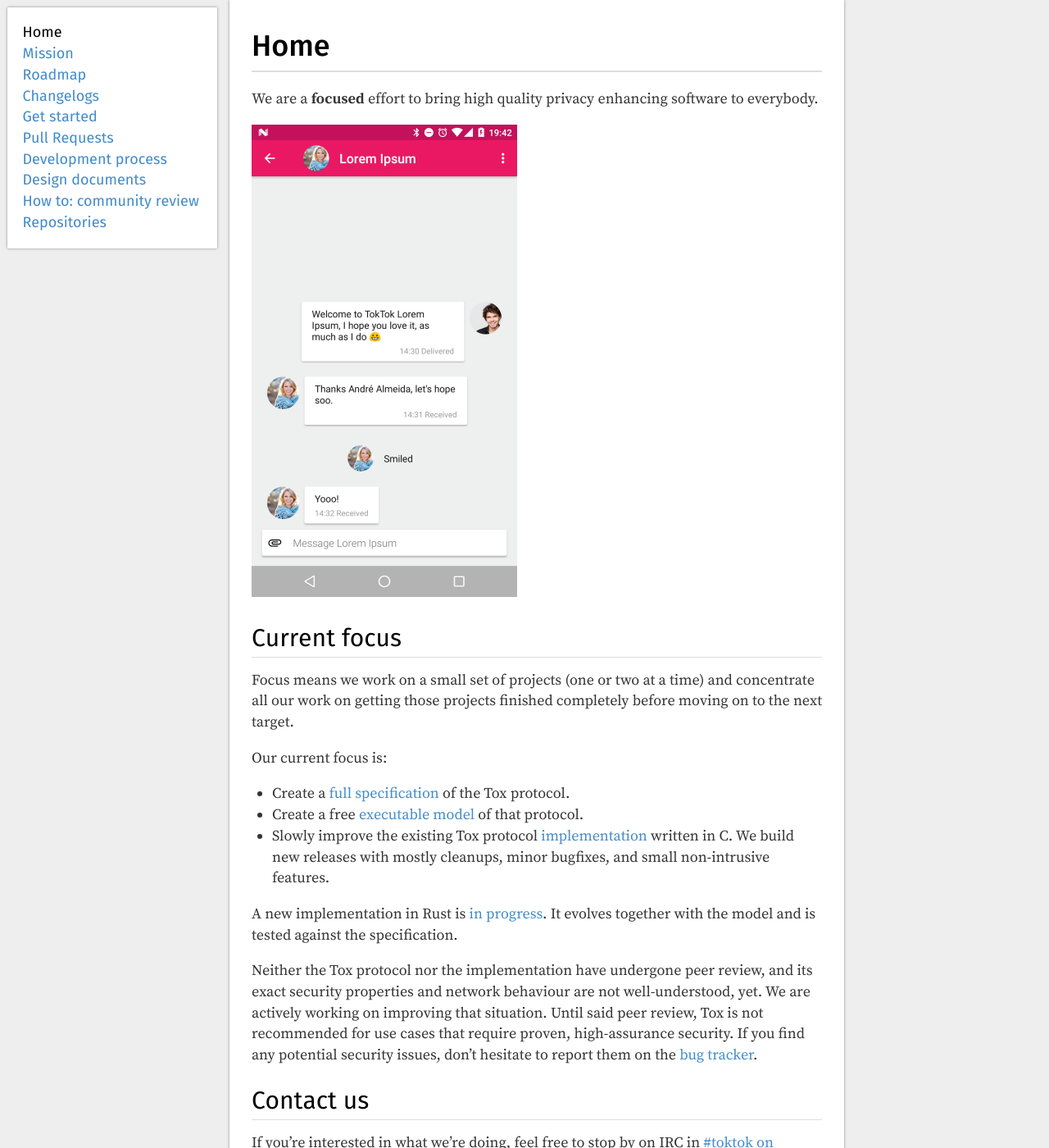
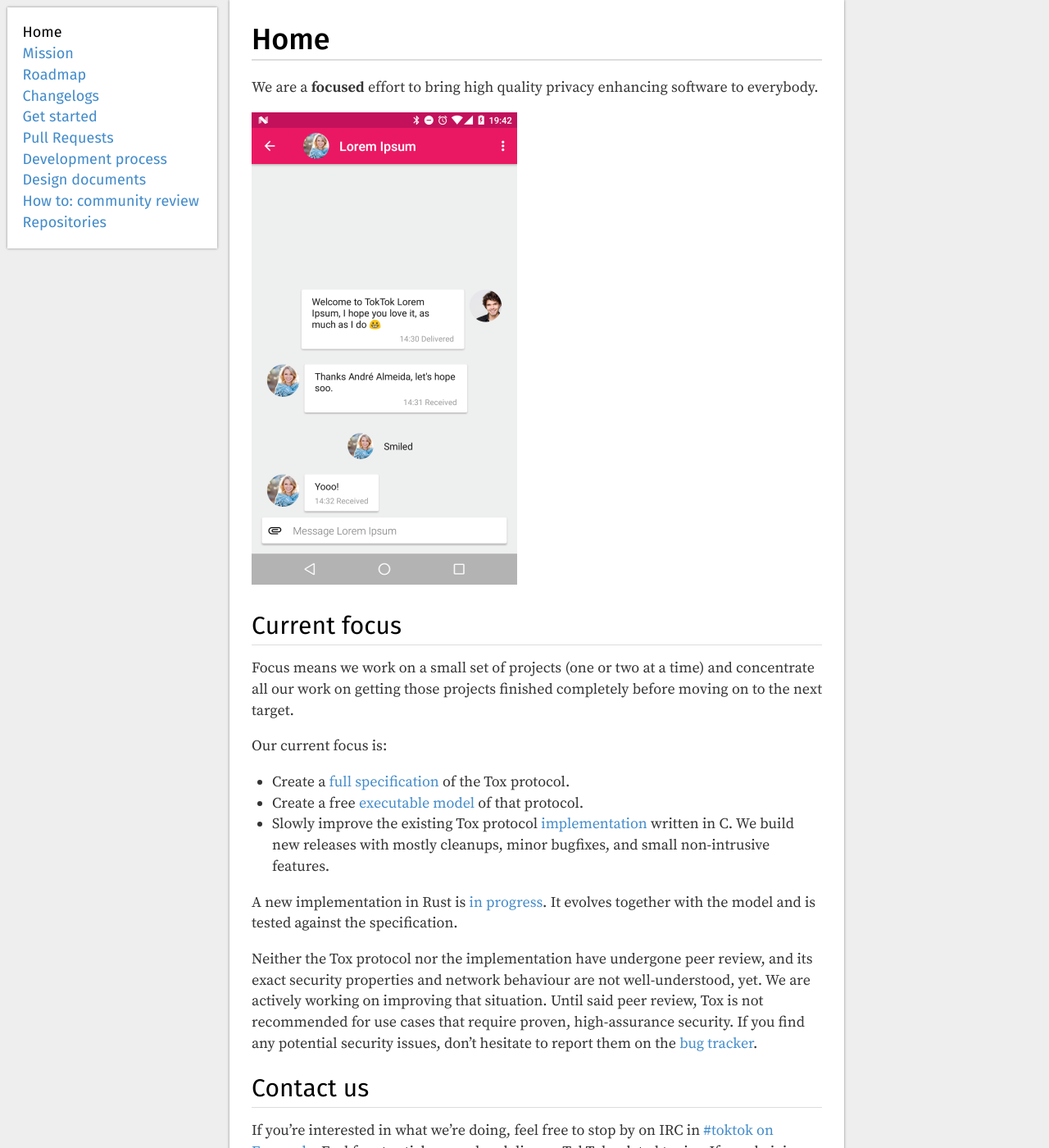
Before and after one commit to TokTok/website, a Jekyll site: the page built from toktok/index.md, in a window 1280 px wide and 1400 px high. Shown: the whole window at 82% size. Built offline with Jekyll 4.4.1, drawn with Linux system fonts in a browser that asks for light colours.

Commit message:
Convert rust.css into scss and merge into main.scss.

```diff
--- a/toktok/_sass/_main.scss
+++ b/toktok/_sass/_main.scss
@@ -1,3 +1,57 @@
+/**
+ * Copyright 2013-2014 The Rust Project Developers. See the COPYRIGHT
+ * file at the top-level directory of this distribution and at
+ * http://rust-lang.org/COPYRIGHT.
+ * With elements taken from Bootstrap v3.0.2 (MIT licensed).
+ *
+ * Licensed under the Apache License, Version 2.0 <LICENSE-APACHE or
+ * http://www.apache.org/licenses/LICENSE-2.0> or the MIT license
+ * <LICENSE-MIT or http://opensource.org/licenses/MIT>, at your
+ * option. This file may not be copied, modified, or distributed
+ * except according to those terms.
+ */
+
+@font-face {
+    font-family: 'Fira Sans';
+    font-style: normal;
+    font-weight: 400;
+    src: local('Fira Sans'), url("../fonts/FiraSans-Regular.woff") format('woff');
+}
+@font-face {
+    font-family: 'Fira Sans';
+    font-style: normal;
+    font-weight: 500;
+    src: local('Fira Sans Medium'), url("../fonts/FiraSans-Medium.woff") format('woff');
+}
+@font-face {
+    font-family: 'Source Serif Pro';
+    font-style: normal;
+    font-weight: 400;
+    src: local('Source Serif Pro'), url("../fonts/SourceSerifPro-Regular.woff") format('woff');
+}
+@font-face {
+    font-family: 'Source Serif Pro';
+    font-style: italic;
+    font-weight: 400;
+    src: local('Heuristica Italic'), url("../fonts/Heuristica-Italic.woff") format('woff');
+}
+@font-face {
+    font-family: 'Source Serif Pro';
+    font-style: normal;
+    font-weight: 700;
+    src: local('Source Serif Pro Bold'), url("../fonts/SourceSerifPro-Bold.woff") format('woff');
+}
+@font-face {
+    font-family: 'Source Code Pro';
+    font-style: normal;
+    font-weight: 400;
+    src: local('Source Code Pro'), url("../fonts/SourceCodePro-Regular.woff") format('woff');
+}
+
+*:not(body) {
+  box-sizing: border-box;
+}
+
 html {
   background-color: #eee;
 }
@@ -5,6 +59,28 @@ html {
 body {
   background-color: #fff;
   box-shadow: 0 0 3px #888;
+  margin: 0 auto;
+  padding: 0;
+  font-family: "Source Serif Pro", Georgia, Times, "Times New Roman", serif;
+  font-size: 18px;
+  color: #333;
+  line-height: 1.428571429;
+
+  -webkit-font-feature-settings: "kern", "liga";
+  font-feature-settings: "kern", "liga";
+
+  @media (min-width: 768px) {
+    max-width: 750px;
+  }
+
+  @media (min-width: 1600px) {
+    max-width: 1000px;
+  }
+
+  @media (max-width: 1360px) and (min-width: 800px) {
+    margin-left: 280px;
+    margin-right: 0;
+  }
 }
 
 #content {
@@ -19,18 +95,135 @@ body {
   }
 }
 
-h1 {
-  color: #38761d;
+h1, h2, h3, h4, h5, h6, nav {
+  font-family: "Fira Sans", "Helvetica Neue", Helvetica, Arial, sans-serif;
 }
 
-h2.subtitle {
-  color: #666;
-  font-size: 17px;
-  border: none;
+h1, h2, h3, h4, h5, h6, .nav-title {
+  // Reset paragraph counter on every header.
+  counter-reset: paragraph;
+  color: black;
+  font-weight: 400;
+  line-height: 1.1;
 }
 
-h2, h3, h4, h5, h6 {
+h1 a:link, h1 a:visited, h2 a:link, h2 a:visited, h3 a:link, h3 a:visited,
+h4 a:link, h4 a:visited, h5 a:link, h5 a:visited {
   color: black;
+}
+
+h1 a:hover, h2 a:hover, h3 a:hover, h4 a:hover, h5 a:hover {
+  text-decoration: none;
+}
+
+h1, h2, h3 {
+  margin-top: 20px;
+  margin-bottom: 15px;
+}
+
+h1 {
+  font-size: 28px;
+  font-weight: 500;
+  padding: .1em 0;
+  border-bottom: 2px solid #ddd;
+  margin-bottom: 20px;
+
+  .title {
+    line-height: 1.5em;
+  }
+}
+
+h2 {
+  font-size: 26px;
+  padding: .2em 0;
+  border-bottom: 1px solid #ddd;
+
+  .subtitle {
+    color: #666;
+    font-size: 17px;
+    border: none;
+  }
+}
+
+h3 {
+  font-size: 24px;
+  padding: .2em 0;
+  border-bottom: 1px solid #DDE8FC;
+}
+
+h4, h5, h6, .nav-title {
+  margin-top: 12px;
+  margin-bottom: 10px;
+  padding: 5px 0;
+}
+
+h4, .nav-title {
+  font-size: 22px;
+}
+
+h5, h6 {
+  text-decoration: underline;
+}
+
+h5 {
+  font-size: 20px;
+}
+
+h6 {
+  font-size: 18px;
+}
+
+@media (min-width: 992px) {
+  h1 {
+    font-size: 36px;
+  }
+
+  h2 {
+    font-size: 30px;
+  }
+
+  h3 {
+    font-size: 26px;
+  }
+}
+
+// Number paragraphs
+p > a.paragraph {
+  align: left;
+  position: absolute;
+  margin-left: -29px;
+  color: #CCC;
+}
+
+p, nav {
+  margin: 0 0 1em 0;
+}
+
+img {
+  max-width: 100%;
+
+  .emoji {
+    margin: 0 !important;
+    display: inline !important;
+  }
+}
+
+nav {
+  column-count: auto;
+  -moz-column-count: auto;
+  -webkit-column-count: auto;
+
+  ul {
+    display: block;
+    list-style-type: none;
+    margin: 0;
+    padding-left: 2em;
+
+    // Only display one level of hierarchy in the TOC
+    ul {
+      display: block;
+    }
+  }
 }
 
 #sidemenu {
@@ -63,6 +256,78 @@ h2, h3, h4, h5, h6 {
   }
 }
 
+a {
+  text-decoration: none;
+  color: #428BCA;
+  background: transparent;
+
+  &:hover, &:focus {
+    color: #2A6496;
+    text-decoration: underline;
+  }
+
+  &:focus {
+    outline: thin dotted #333;
+    outline: 5px auto -webkit-focus-ring-color;
+    outline-offset: -2px;
+  }
+
+  &:hover, &:active {
+    outline: 0;
+  }
+
+  &> code {
+    color: #428bca;
+  }
+}
+
+pre, code {
+  font-family: "Source Code Pro", Menlo, Monaco, Consolas, "DejaVu Sans Mono", monospace;
+  word-wrap: break-word;
+}
+
+pre {
+  border-left: 2px solid #eee;
+  white-space: pre-wrap;
+  padding: 14px;
+  padding-right: 0;
+  margin: 20px 0;
+  font-size: 13px;
+  word-break: break-all;
+
+  @media (min-width: 1170px) {
+    font-size: 15px;
+  }
+
+  code {
+    padding: 0;
+    font-size: inherit;
+    color: inherit;
+  }
+}
+
+code {
+  padding: 0 2px;
+  color: #8d1a38;
+}
+
+table {
+  border-collapse: collapse;
+  border-spacing: 0;
+  margin-bottom: 1em;
+  overflow-x: auto;
+  display: block;
+
+  tr .odd {
+    background: #eee;
+  }
+
+  td, th {
+    border: 1px solid #ddd;
+    padding: 5px;
+  }
+}
+
 figure {
   margin-left: 0;
 }
@@ -73,6 +338,22 @@ figure {
 
 .dt {
   color: brown;
+}
+
+ul, ol {
+  padding-left: 25px;
+}
+
+ul ul, ol ul, ul ol, ol ol {
+  margin-bottom: 0;
+}
+
+dl {
+  margin-bottom: 20px;
+}
+
+dd {
+  margin-left: 0;
 }
 
 tr.packet-row:nth-child(odd) {
@@ -122,7 +403,43 @@ tr.packet-row:nth-child(odd) {
   }
 }
 
-img.emoji {
-  margin: 0 !important;
-  display: inline !important;
+@media print {
+  * {
+    text-shadow: none !important;
+    color: #000 !important;
+    background: transparent !important;
+    box-shadow: none !important;
+  }
+  a, a:visited {
+    text-decoration: underline;
+  }
+  p a[href]:after {
+    content: " (" attr(href) ")";
+  }
+  footer a[href]:after {
+    content: "";
+  }
+  a[href^="javascript:"]:after, a[href^="#"]:after {
+    content: "";
+  }
+  pre {
+    border: 1px solid #999;
+    page-break-inside: avoid;
+  }
+  @page {
+    margin: 2cm .5cm;
+  }
+  h1:not(.title), h2, h3 {
+    border-bottom: 0 none;
+  }
+  p, h2, h3 {
+    orphans: 3;
+    widows: 3;
+  }
+  h2, h3 {
+    page-break-after: avoid;
+  }
+  table td, table th {
+    background-color: #fff !important;
+  }
 }
--- a/toktok/_sass/_rust.scss
+++ /dev/null
@@ -1,332 +0,0 @@
-/**
- * Copyright 2013-2014 The Rust Project Developers. See the COPYRIGHT
- * file at the top-level directory of this distribution and at
- * http://rust-lang.org/COPYRIGHT.
- * With elements taken from Bootstrap v3.0.2 (MIT licensed).
- *
- * Licensed under the Apache License, Version 2.0 <LICENSE-APACHE or
- * http://www.apache.org/licenses/LICENSE-2.0> or the MIT license
- * <LICENSE-MIT or http://opensource.org/licenses/MIT>, at your
- * option. This file may not be copied, modified, or distributed
- * except according to those terms.
- */
-@font-face {
-    font-family: 'Fira Sans';
-    font-style: normal;
-    font-weight: 400;
-    src: local('Fira Sans'), url("../fonts/FiraSans-Regular.woff") format('woff');
-}
-@font-face {
-    font-family: 'Fira Sans';
-    font-style: normal;
-    font-weight: 500;
-    src: local('Fira Sans Medium'), url("../fonts/FiraSans-Medium.woff") format('woff');
-}
-@font-face {
-    font-family: 'Source Serif Pro';
-    font-style: normal;
-    font-weight: 400;
-    src: local('Source Serif Pro'), url("../fonts/SourceSerifPro-Regular.woff") format('woff');
-}
-@font-face {
-    font-family: 'Source Serif Pro';
-    font-style: italic;
-    font-weight: 400;
-    src: local('Heuristica Italic'), url("../fonts/Heuristica-Italic.woff") format('woff');
-}
-@font-face {
-    font-family: 'Source Serif Pro';
-    font-style: normal;
-    font-weight: 700;
-    src: local('Source Serif Pro Bold'), url("../fonts/SourceSerifPro-Bold.woff") format('woff');
-}
-@font-face {
-    font-family: 'Source Code Pro';
-    font-style: normal;
-    font-weight: 400;
-    src: local('Source Code Pro'), url("../fonts/SourceCodePro-Regular.woff") format('woff');
-}
-
-*:not(body) {
-    box-sizing: border-box;
-}
-
-/* General structure */
-
-body {
-    background-color: white;
-    margin: 0 auto;
-    padding: 0;
-    font-family: "Source Serif Pro", Georgia, Times, "Times New Roman", serif;
-    font-size: 18px;
-    color: #333;
-    line-height: 1.428571429;
-
-    -webkit-font-feature-settings: "kern", "liga";
-    font-feature-settings: "kern", "liga";
-}
-@media (min-width: 768px) {
-    body {
-        max-width: 750px;
-    }
-}
-@media (min-width: 1600px) {
-    body {
-        max-width: 1000px;
-    }
-}
-@media (max-width: 1360px) and (min-width: 800px) {
-    body {
-        margin-left: 280px;
-        margin-right: 0;
-    }
-}
-
-h1, h2, h3, h4, h5, h6, nav {
-    font-family: "Fira Sans", "Helvetica Neue", Helvetica, Arial, sans-serif;
-}
-h1, h2, h3, h4, h5, h6, .nav-title {
-    counter-reset: paragraph; /*to reset paragraph counter on every header*/
-    color: black;
-    font-weight: 400;
-    line-height: 1.1;
-}
-h1, h2, h3 {
-    margin-top: 20px;
-    margin-bottom: 15px;
-}
-h1 {
-    font-size: 28px;
-    font-weight: 500;
-    padding: .1em 0;
-    border-bottom: 2px solid #ddd;
-    margin-bottom: 20px;
-}
-h1.title {
-    line-height: 1.5em;
-}
-h2 {
-    font-size: 26px;
-    padding: .2em 0;
-    border-bottom: 1px solid #ddd;
-}
-h3 {
-    font-size: 24px;
-    padding: .2em 0;
-    border-bottom: 1px solid #DDE8FC;
-}
-h4, h5, h6, .nav-title {
-    margin-top: 12px;
-    margin-bottom: 10px;
-    padding: 5px 0;
-}
-h4, .nav-title {
-    font-size: 22px;
-}
-h5, h6 {
-    text-decoration: underline;
-}
-h5 {
-    font-size: 20px;
-}
-h6 {
-    font-size: 18px;
-}
-@media (min-width: 992px) {
-    h1 {
-        font-size: 36px;
-    }
-    h2 {
-        font-size: 30px;
-    }
-    h3 {
-        font-size: 26px;
-    }
-}
-
-p img {
-    /* ensure images are not wider than content */
-    max-width: 100%;
-}
-/* Number paragraphs */
-p > a.paragraph {
-    align: left;
-    position: absolute;
-    margin-left: -29px;
-    color: #CCC;
-}
-p, nav {
-    margin: 0 0 1em 0;
-}
-nav {
-    column-count: auto;
-    -moz-column-count: auto;
-    -webkit-column-count: auto;
-    /*font-size: 15px;*/
-}
-
-footer {
-    border-top: 1px solid #ddd;
-    font-size: 14.3px;
-    font-style: italic;
-    padding-top: 5px;
-    margin-top: 3em;
-    margin-bottom: 1em;
-}
-
-/* Links layout */
-a {
-    text-decoration: none;
-    color: #428BCA;
-    background: transparent;
-}
-a:hover, a:focus {
-    color: #2A6496;
-    text-decoration: underline;
-}
-a:focus {
-    outline: thin dotted #333;
-    outline: 5px auto -webkit-focus-ring-color;
-    outline-offset: -2px;
-}
-a:hover, a:active {
-    outline: 0;
-}
-
-h1 a:link, h1 a:visited, h2 a:link, h2 a:visited, h3 a:link, h3 a:visited,
-h4 a:link, h4 a:visited, h5 a:link, h5 a:visited {
-    color: black;
-}
-h1 a:hover, h2 a:hover, h3 a:hover, h4 a:hover, h5 a:hover {
-    text-decoration: none;
-}
-
-/* Code */
-pre, code {
-    font-family: "Source Code Pro", Menlo, Monaco, Consolas, "DejaVu Sans Mono", monospace;
-    word-wrap: break-word;
-}
-pre {
-    border-left: 2px solid #eee;
-    white-space: pre-wrap;
-    padding: 14px;
-    padding-right: 0;
-    margin: 20px 0;
-    font-size: 13px;
-    word-break: break-all;
-}
-code {
-    padding: 0 2px;
-    color: #8D1A38;
-}
-pre code {
-    padding: 0;
-    font-size: inherit;
-    color: inherit;
-}
-
-a > code {
-    color: #428BCA;
-}
-
-/* The rest */
-ul, ol {
-    padding-left: 25px;
-}
-ul ul, ol ul, ul ol, ol ol {
-    margin-bottom: 0;
-}
-dl {
-    margin-bottom: 20px;
-}
-dd {
-    margin-left: 0;
-}
-
-nav ul {
-    display: block;
-    list-style-type: none;
-    margin: 0;
-    padding-left: 2em;
-}
-
-/* Only display one level of hierarchy in the TOC */
-nav ul ul {
-    display: block;
-}
-
-sub, sup {
-    font-size: 75%;
-    line-height: 0;
-    position: relative;
-}
-
-hr {
-    margin-top: 20px;
-    margin-bottom: 20px;
-    border: 0;
-    border-top: 1px solid #eeeeee;
-}
-
-table {
-    border-collapse: collapse;
-    border-spacing: 0;
-    margin-bottom: 1em;
-    overflow-x: auto;
-    display: block;
-}
-table tr.odd {
-    background: #eee;
-}
-table td, table th {
-    border: 1px solid #ddd;
-    padding: 5px;
-}
-
-/* Code snippets */
-@media (min-width: 1170px) {
-    pre {
-        font-size: 15px;
-    }
-}
-
-@media print {
-    * {
-        text-shadow: none !important;
-        color: #000 !important;
-        background: transparent !important;
-        box-shadow: none !important;
-    }
-    a, a:visited {
-        text-decoration: underline;
-    }
-    p a[href]:after {
-        content: " (" attr(href) ")";
-    }
-    footer a[href]:after {
-        content: "";
-    }
-    a[href^="javascript:"]:after, a[href^="#"]:after {
-        content: "";
-    }
-    pre {
-        border: 1px solid #999;
-        page-break-inside: avoid;
-    }
-    @page {
-        margin: 2cm .5cm;
-    }
-    h1:not(.title), h2, h3 {
-        border-bottom: 0 none;
-    }
-    p, h2, h3 {
-        orphans: 3;
-        widows: 3;
-    }
-    h2, h3 {
-        page-break-after: avoid;
-    }
-    table td, table th {
-        background-color: #fff !important;
-    }
-}
--- a/toktok/static/css/main.scss
+++ b/toktok/static/css/main.scss
@@ -3,6 +3,4 @@
 ---
 @charset "utf-8";
 
-@import
-  "main",
-  "rust";
+@import "main";
```
